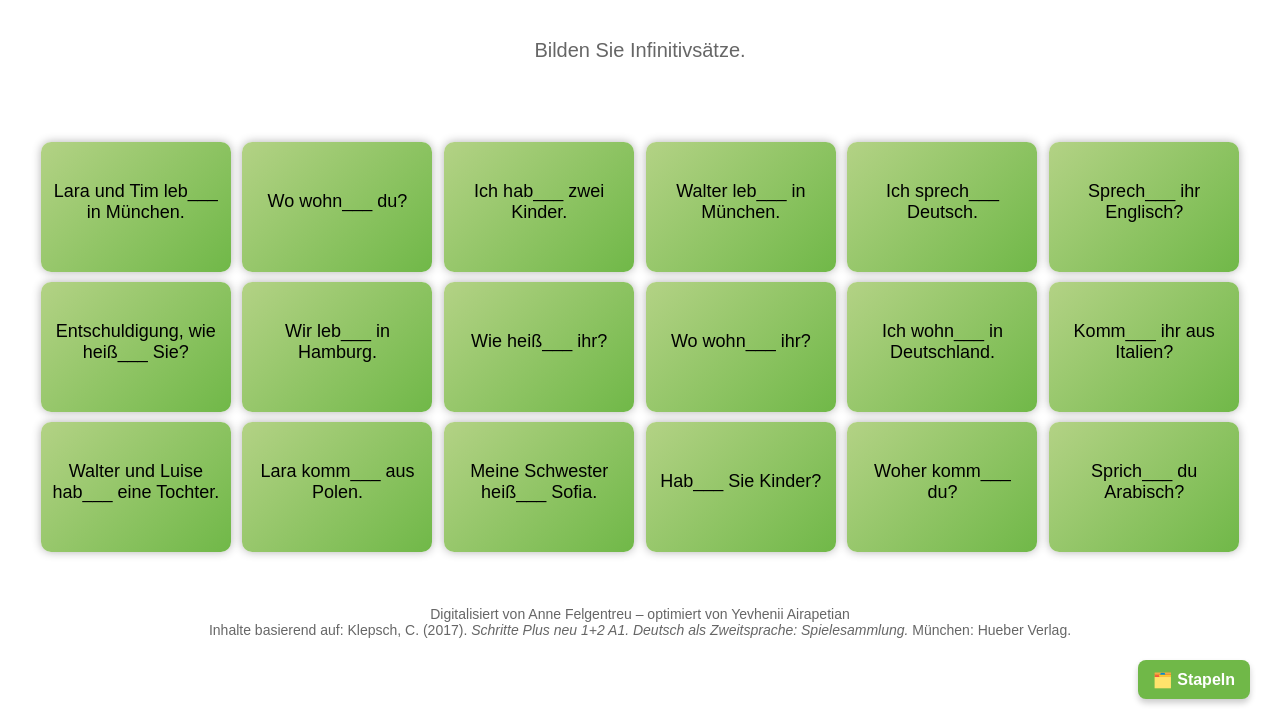
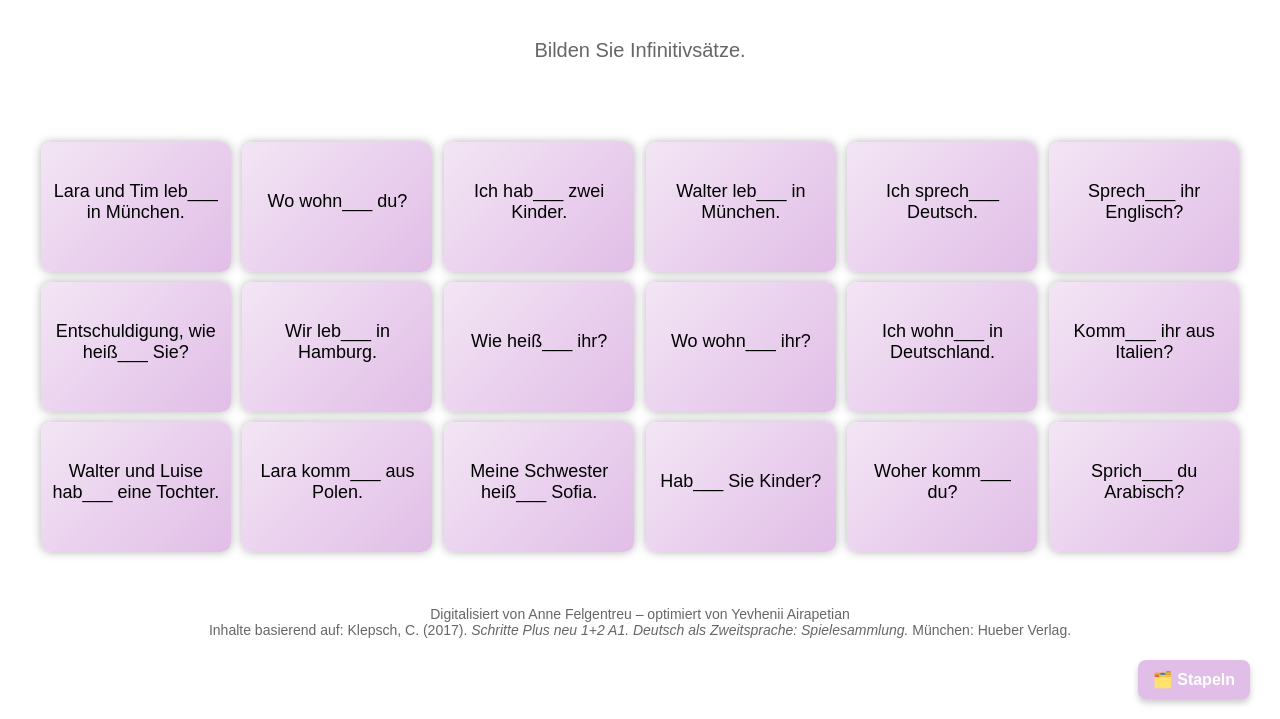
Before and after one commit to fragfrauanne/test_B1, a plain HTML site: page index.html in a window 1280 px wide. Shown: the part 81-800 px from the top of the page. Drawn offline with Linux system fonts and the light colour scheme.

Commit message:
Update styles.css

```diff
--- a/styles.css
+++ b/styles.css
@@ -137,7 +137,7 @@ h1 {
     hyphens: auto;
     overflow-wrap: break-word;
     backface-visibility: hidden;
-    background: linear-gradient(135deg, #b3d285, #70b848);
+    background: linear-gradient(135deg, #f3e5f5, #e1bee7);
     /* Roter Farbverlauf =  135deg, #ff9999, #ffcccc */
     /* Grüner Farbverlauf =  135deg, #b3d285, #70b848 */
     /* Violetter Farbverlauf =  135deg, #f3e5f5, #e1bee7 */
@@ -205,7 +205,7 @@ footer {
     bottom: 20px;
     right: 20px;
     z-index: 1000;
-    background-color: #70b848;
+    background-color: #e1bee7;
     color: white;
     border: none;
     padding: 10px 15px;
```
